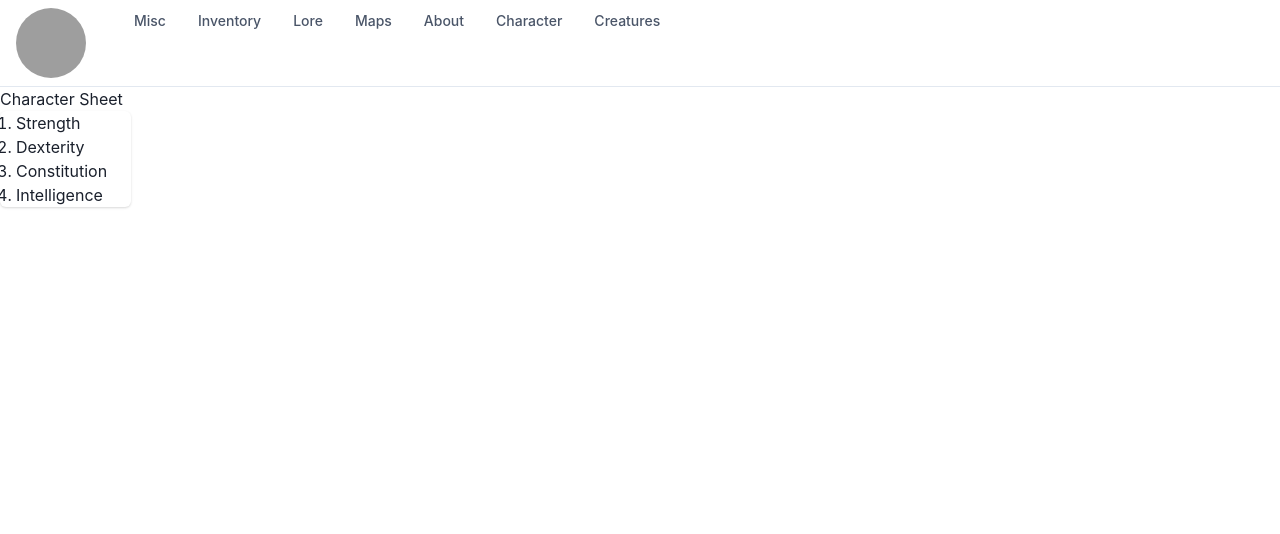
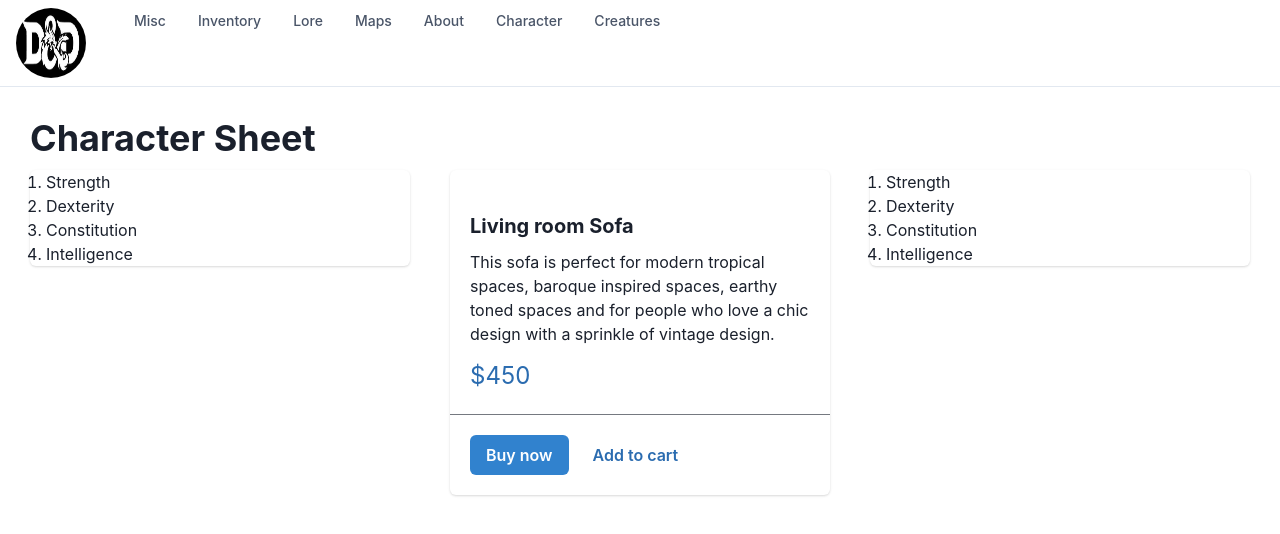
Before and after one commit to Napiorski/rpg-player-app, a Next.js app: page /character in a window 1280 px wide. Shown: the top 534 px of the page. Built offline with nearby package versions, Linux system fonts and the light colour scheme; grey boxes are pictures that could not be loaded.

Commit message:
Added a base layout for the character sheet to get Michael started.

```diff
--- a/components/navbar/index.tsx
+++ b/components/navbar/index.tsx
@@ -25,6 +25,8 @@ import {
 } from '@chakra-ui/icons';
 import NextLink from 'next/link'
 import {useRouter} from 'next/router'
+import dynamic from 'next/dynamic'
+
 
 // See: https://chakra-templates.dev/navigation/navbar
 const NAV_ITEMS = [
@@ -153,12 +155,11 @@ const DesktopNav = () => {
         <Box key={navItem.label}>
           <Popover trigger={'hover'} placement={'bottom-start'}>
             <PopoverTrigger>
-              <NextLink
-                href={navItem.href ?? '#'}
-                passHref
-                shallow={true}
-              >
                 <Link
+                  as={NextLink}
+                  href={navItem.href ?? '#'}
+                  passHref
+                  shallow={true}
                   p={2}
                   fontSize={'sm'}
                   fontWeight={500}
@@ -169,7 +170,6 @@ const DesktopNav = () => {
                   }}>
                   {navItem.label}
                 </Link>
-              </NextLink>
             </PopoverTrigger>
 
             {navItem.children && (
@@ -202,7 +202,6 @@ type DesktopSubNavProps = {
 
 function DesktopSubNav({label, href, subLabel}: DesktopSubNavProps) {
   return (
-    <NextLink href={href} passHref shallow={true}>
       <Link
         href={href}
         role={'group'}
@@ -233,7 +232,6 @@ function DesktopSubNav({label, href, subLabel}: DesktopSubNavProps) {
           </Flex>
         </Stack>
       </Link>
-    </NextLink>
   );
 };
 
@@ -247,14 +245,15 @@ type NavItemProps = {
 
 const MobileNav = () => {
   return (
-    <Stack
-      bg={useColorModeValue('white', 'gray.800')}
-      p={4}
-      display={{md: 'none'}}>
-      {NAV_ITEMS.map((navItem) => (
-        <MobileNavItem key={navItem.label} {...navItem} />
-      ))}
-    </Stack>
+    <></>
+    // <Stack
+    //   bg={useColorModeValue('white', 'gray.800')}
+    //   p={4}
+    //   display={{md: 'none'}}>
+    //   {NAV_ITEMS.map((navItem) => (
+    //     <MobileNavItem key={navItem.label} {...navItem} />
+    //   ))}
+    // </Stack>
   );
 };
 
@@ -307,18 +306,16 @@ const MobileNavItem = ({label, children, href = '#'}:NavItemProps) => {
           align={'start'}>
           {children &&
           children.map((child:any) => (
-              <NextLink
+              <Link
+                as={NextLink}
                 key={child.label}
                 href={child.href}
                 shallow={true}
                 passHref
+                py={2}
               >
-                <Link
-                  py={2}
-                >
-                  {child.label}
-                </Link>
-              </NextLink>
+                {child.label}
+              </Link>
             )
           )}
         </Stack>
--- a/next.config.js
+++ b/next.config.js
@@ -1,6 +1,7 @@
 /** @type {import('next').NextConfig} */
 const nextConfig = {
   reactStrictMode: true,
+  productionBrowserSourceMaps: true,
 }
 
 module.exports = nextConfig
--- a/pages/character/index.tsx
+++ b/pages/character/index.tsx
@@ -1,15 +1,26 @@
 import Head from 'next/head'
 import Image from 'next/image'
 import { Inter } from '@next/font/google'
-import { Card, CardHeader, CardBody, CardFooter } from '@chakra-ui/react'
+import { Card, CardHeader, CardBody, CardFooter, Grid, GridItem, Button, ButtonGroup, Divider, Heading, Stack } from '@chakra-ui/react'
 import { Box } from '@chakra-ui/react'
 import {
   List,
+  Badge,
   ListItem,
   ListIcon,
   OrderedList,
   UnorderedList,
+  Text
 } from '@chakra-ui/react'
+import styled from "@emotion/styled"
+
+const CharacterCard = styled(Card)`
+  margin-top: 10px;
+`
+
+const Primary = styled.div`
+  margin: 30px;
+`
 
 const inter = Inter({ subsets: ['latin'] })
 
@@ -23,34 +34,60 @@ export default function Home() {
         <link rel="icon" href="/favicon.ico" />
       </Head>
       <main>
-        <h2>Character Sheet</h2>
-        <Box id='top-row' w="100%">
+        <Primary>
+        <Heading>Character Sheet</Heading>
 
-        </Box>
-        <Box id='main-row' w="100%">
-        </Box>
-        <Box id='col-1' w="34%">
-          <Box id='col-attr' w='30%'>
-            <Card>
+        <Grid templateColumns='repeat(3, 1fr)' gap={10}>
+          <GridItem w='100%'>
+            <CharacterCard>
               <OrderedList>
                 <ListItem>Strength</ListItem>
                 <ListItem>Dexterity</ListItem>
                 <ListItem>Constitution</ListItem>
                 <ListItem>Intelligence</ListItem>
               </OrderedList>
-            </Card>
-          </Box>
-          <Box id='col-skilz' w='70%'>
-          </Box>
-          <Box id='col-profs' w='100%'>
-            <Box>
-            </Box>
-            <Box id='col-2' w="33%">
-            </Box>
-            <Box id='col-3' w="33%">
-            </Box>
-          </Box>
-        </Box>
+            </CharacterCard>
+          </GridItem>
+          <GridItem w='100%'>
+            <CharacterCard>
+              <CardBody>
+                <Stack mt='6' spacing='3'>
+                  <Heading size='md'>Living room Sofa</Heading>
+                  <Text>
+                    This sofa is perfect for modern tropical spaces, baroque inspired
+                    spaces, earthy toned spaces and for people who love a chic design with a
+                    sprinkle of vintage design.
+                  </Text>
+                  <Text color='blue.600' fontSize='2xl'>
+                    $450
+                  </Text>
+                </Stack>
+              </CardBody>
+              <Divider />
+              <CardFooter>
+                <ButtonGroup spacing='2'>
+                  <Button variant='solid' colorScheme='blue'>
+                    Buy now
+                  </Button>
+                  <Button variant='ghost' colorScheme='blue'>
+                    Add to cart
+                  </Button>
+                </ButtonGroup>
+              </CardFooter>
+            </CharacterCard>
+          </GridItem>
+          <GridItem w='100%'>
+            <CharacterCard>
+              <OrderedList>
+                <ListItem>Strength</ListItem>
+                <ListItem>Dexterity</ListItem>
+                <ListItem>Constitution</ListItem>
+                <ListItem>Intelligence</ListItem>
+              </OrderedList>
+            </CharacterCard>
+          </GridItem>
+        </Grid>
+</Primary>
       </main>
     </>
   )
```
Also changed, not shown: public/dnd2.jpeg (added), 1 other file (tests, documents, lock files or other folders).
